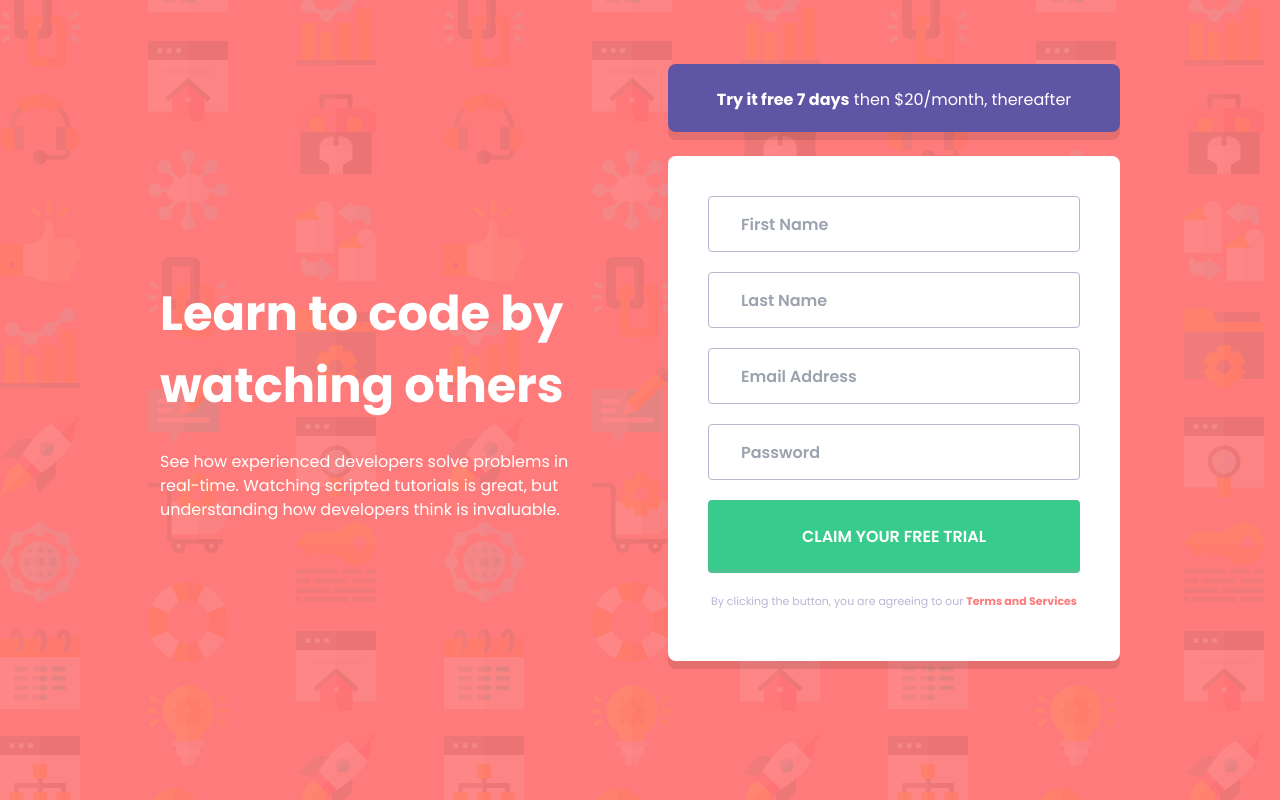
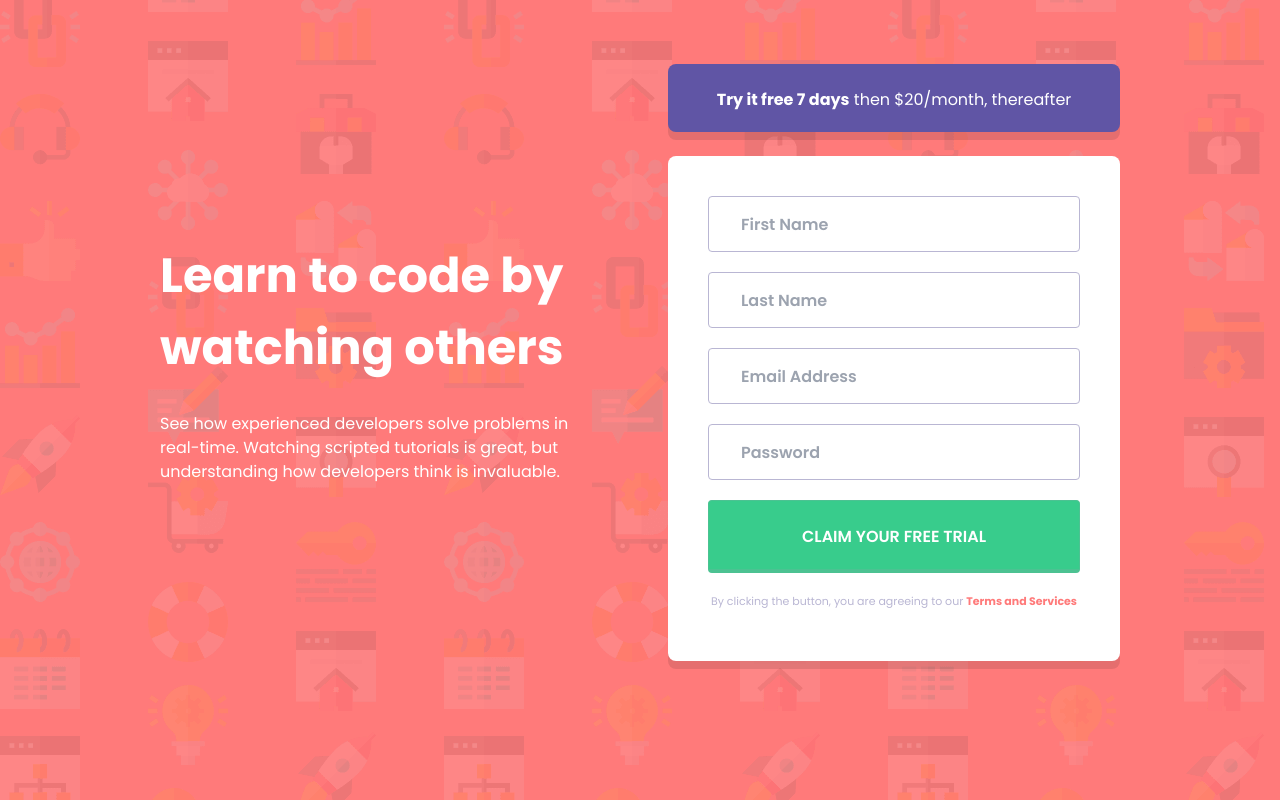
Before and after one commit to LauraToddCodes/ware-sign-up, a React (Create React App) app: page / in a window 1280 px wide. Built offline with nearby package versions, Linux system fonts and the light colour scheme.

Commit message:
Change from using flex to padding for positioning jumbo text

```diff
--- a/src/components/jumboText/jumboText.css
+++ b/src/components/jumboText/jumboText.css
@@ -3,7 +3,7 @@
 @tailwind utilities;
 
 .jumboContainer {
-	@apply text-white text-center md:text-left w-full md:w-1/2 md:mr-14 flex flex-col justify-center;
+	@apply text-white text-center md:text-left w-full md:w-1/2 md:mr-14 md:pt-44;
 }
 
 .header {
```
